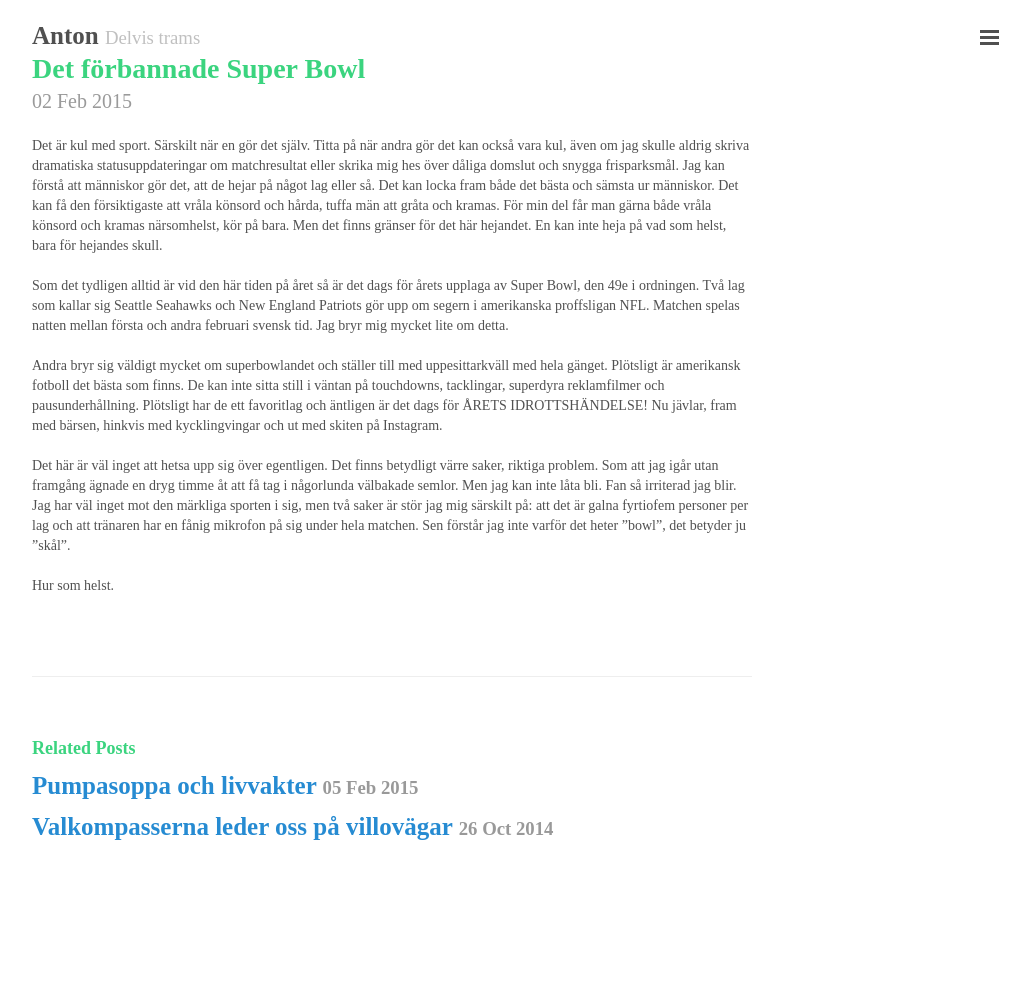
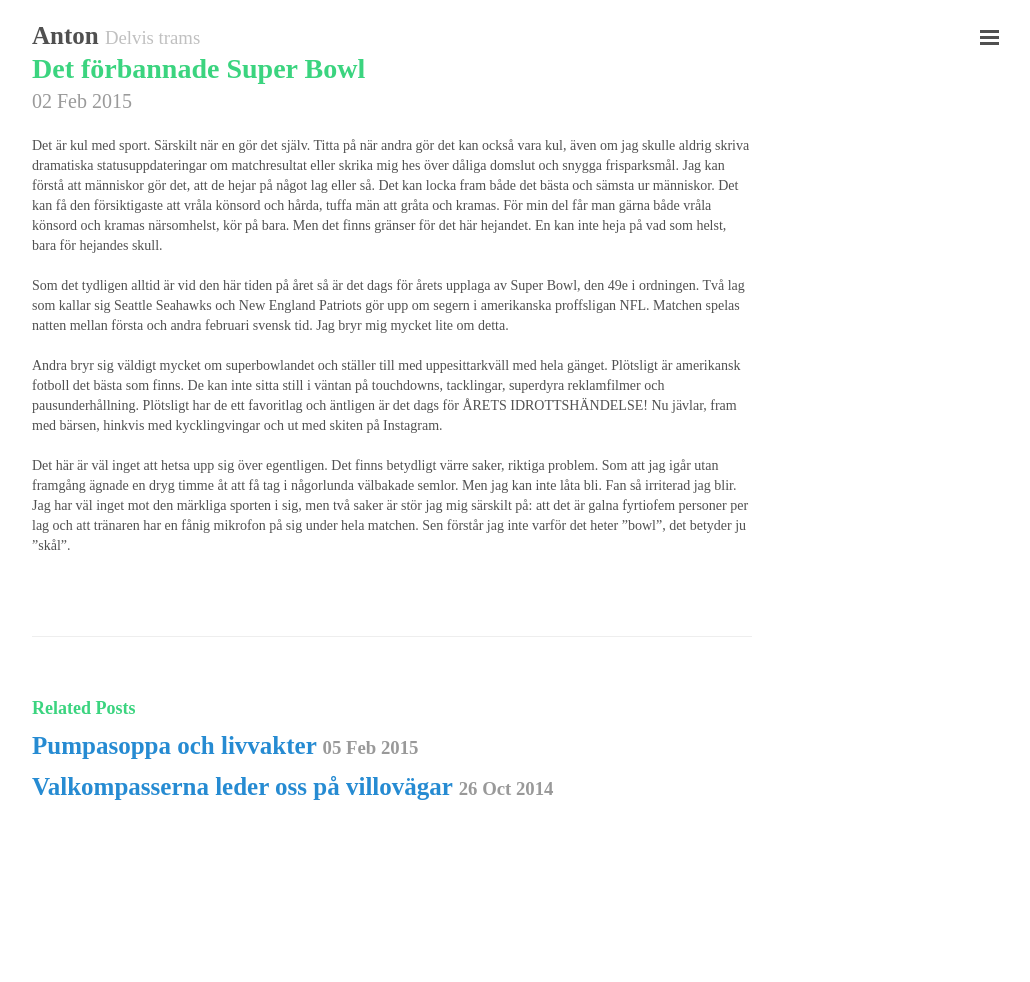
Before and after one commit to antonmodin/jekyllsite, a Jekyll site: the page built from _posts/2015-02-02-Det förbannade Super Bowl.md, in a window 1280 px wide. Shown: the whole page, without its empty margins (248-1278 px from the left). Built offline with Jekyll 4.4.1, drawn with Linux system fonts in a browser that asks for light colours; Markdown is read by kramdown in place of the engine named in the settings; comment, search, counter and statistics services are not loaded; after the commit the page ends 942 px from its top, so only the background shows below that.

Commit message:
Update 2015-02-02-Det förbannade Super Bowl.md

```diff
--- a/_posts/2015-02-02-Det förbannade Super Bowl.md
+++ b/_posts/2015-02-02-Det förbannade Super Bowl.md
@@ -11,5 +11,3 @@ Som det tydligen alltid är vid den här tiden på året så är det dags för
 Andra bryr sig väldigt mycket om superbowlandet och ställer till med uppesittarkväll med hela gänget. Plötsligt är amerikansk fotboll det bästa som finns. De kan inte sitta still i väntan på touchdowns, tacklingar, superdyra reklamfilmer och pausunderhållning. Plötsligt har de ett favoritlag och äntligen är det dags för ÅRETS IDROTTSHÄNDELSE! Nu jävlar, fram med bärsen, hinkvis med kycklingvingar och ut med skiten på Instagram.
 
 Det här är väl inget att hetsa upp sig över egentligen. Det finns betydligt värre saker, riktiga problem. Som att jag igår utan framgång ägnade en dryg timme åt att få tag i någorlunda välbakade semlor. Men jag kan inte låta bli. Fan så irriterad jag blir. Jag har väl inget mot den märkliga sporten i sig, men två saker är stör jag mig särskilt på: att det är galna fyrtiofem personer per lag och att tränaren har en fånig mikrofon på sig under hela matchen. Sen förstår jag inte varför det heter ”bowl”, det betyder ju ”skål”.
-
-Hur som helst.
```
